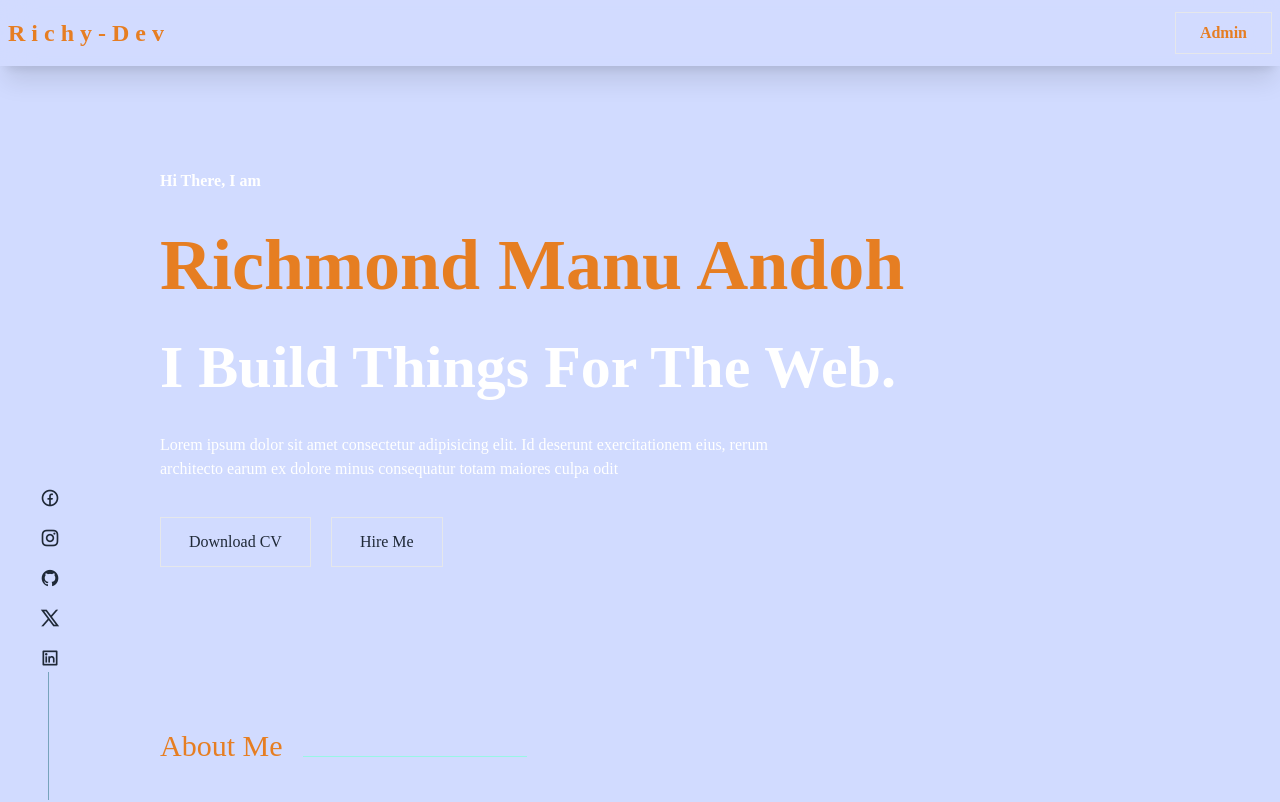
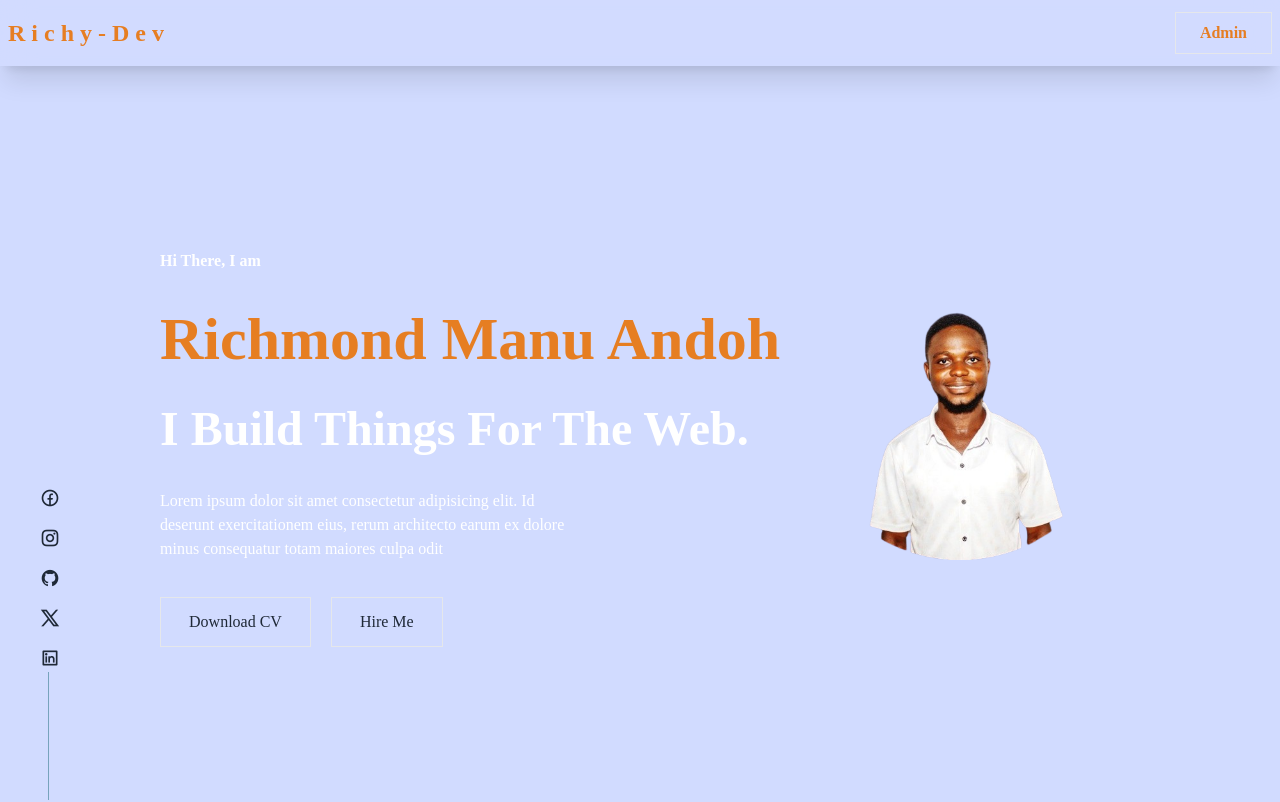
Before and after one commit to Richmond-Andoh/DevFolio, a React (Vite) app in the folder client/: page / in a window 1280 px wide. Shown: the top 802 px of the page. Built offline with nearby package versions, Linux system fonts and the light colour scheme; no server answers; a web font is replaced by a local one.

Commit message:
Profile Image added

```diff
--- a/client/src/sections/intro/Intro.jsx
+++ b/client/src/sections/intro/Intro.jsx
@@ -1,12 +1,14 @@
+import Profile from "../../../public/profileImg.png"
+
 const Intro = () => {
   return (
-    <div className="flex w-full">
-      <div className="h-[80vh] bg-primary-content flex flex-col items-start justify-center gap-9 py-10">
+    <div className="flex w-full items-center justify-center sm:flex-col-reverse sm:items-center sm:justify-center">
+      <div className="h-[100vh] w-4/6 bg-primary-content flex flex-col items-start justify-center gap-9 py-10 sm:w-auto sm:h-auto">
         <h1 className="text-white mt-12 pt-12 font-semibold">Hi There, I am</h1>
-        <h1 className="text-primary text-7xl sm:text-3xl md:text-4xl font-semibold">
+        <h1 className="text-primary text-6xl sm:text-3xl md:text-4xl font-semibold">
           Richmond Manu Andoh
         </h1>
-        <h1 className="text-white text-6xl sm:text-2xl md:text-3xl font-semibold">
+        <h1 className="text-white text-5xl sm:text-2xl md:text-3xl font-semibold">
           I Build Things For The Web.
         </h1>
         <p className="text-white w-2/3">
@@ -23,6 +25,9 @@ const Intro = () => {
           </button>
         </div>
       </div>
+      <div className="w-2/6 sm:mt-12 sm:h-auto sm:w-auto">
+        <img src={ Profile } alt="" />
+      </div>
     </div>
   );
 };
```
Also changed, not shown: client/public/profileImg.png (added).
